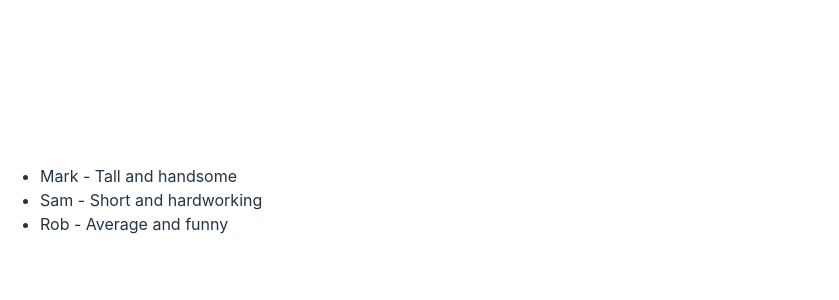
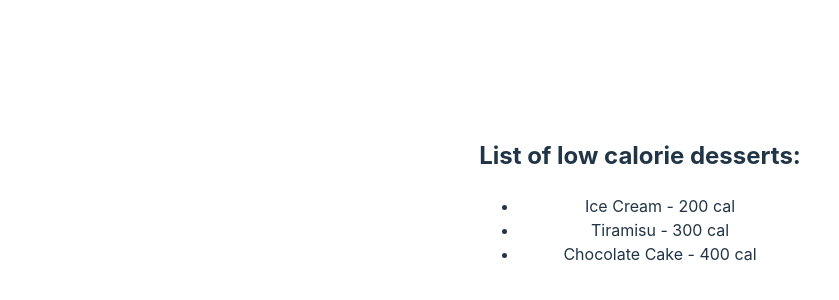
Before and after one commit to sammuthaiga/meta-advanced-react, a React (Vite) app: page / in a window 1280 px wide. Shown: the part 200-500 px from the top of the page, without its empty margins (0-839 px from the left). Built offline with nearby package versions, Linux system fonts and the light colour scheme.

Commit message:
feat:render list in jsx formart

```diff
--- a/src/App.jsx
+++ b/src/App.jsx
@@ -1,37 +1,36 @@
-const data = [
+import "./App.css";
+import DessertsList from "./DessertsList";
+
+const desserts = [
   {
-      id: "1",
-      name: "Mark",
-      description: "Tall and handsome",
-      age: "27"
-
+    name: "Chocolate Cake",
+    calories: 400,
+    createdAt: "2022-09-01",
   },
   {
-      id: "1",
-      name: "Sam",
-      description: "Short and hardworking",
-      age: "29"
+    name: "Ice Cream",
+    calories: 200,
+    createdAt: "2022-01-02",
   },
   {
-      id: "1",
-      name: "Rob",
-      description: "Average and funny",
-      age: "30"
-  }
+    name: "Tiramisu",
+    calories: 300,
+    createdAt: "2021-10-03",
+  },
+  {
+    name: "Cheesecake",
+    calories: 600,
+    createdAt: "2022-01-04",
+  },
 ];
+
 function App() {
-  const topStudents = data.map(student => {
-    const studentInfo = `${student.name} - ${student.description}`
-    // eslint-disable-next-line react/jsx-key
-    return <li>{studentInfo}</li>
-  })
   return (
-    <div>
-      <ul>
-        {topStudents}
-      </ul>
+    <div className="App">
+      <h2>List of low calorie desserts:</h2>
+      <DessertsList data={desserts} />
     </div>
-  )
+  );
 }
 
-export default App
+export default App;
--- /dev/null
+++ b/src/DessertsList.jsx
@@ -0,0 +1,20 @@
+function DessertsList(props) {
+    const { data } = props;
+    // Implement the component here.
+    const sortedDesserts = data.filter(dessert => dessert.calories <= 500).sort((a, b) => a.calories - b.calories);
+    const newDessertList = sortedDesserts.map(dessert => {
+      const theList = `${dessert.name} - ${dessert.calories} cal`
+      return <li>{theList}</li>
+    }
+    )
+
+    return (
+      <div>
+        <ul>
+          {newDessertList}
+        </ul>
+       </div>
+     );
+  }
+
+  export default DessertsList;
```
